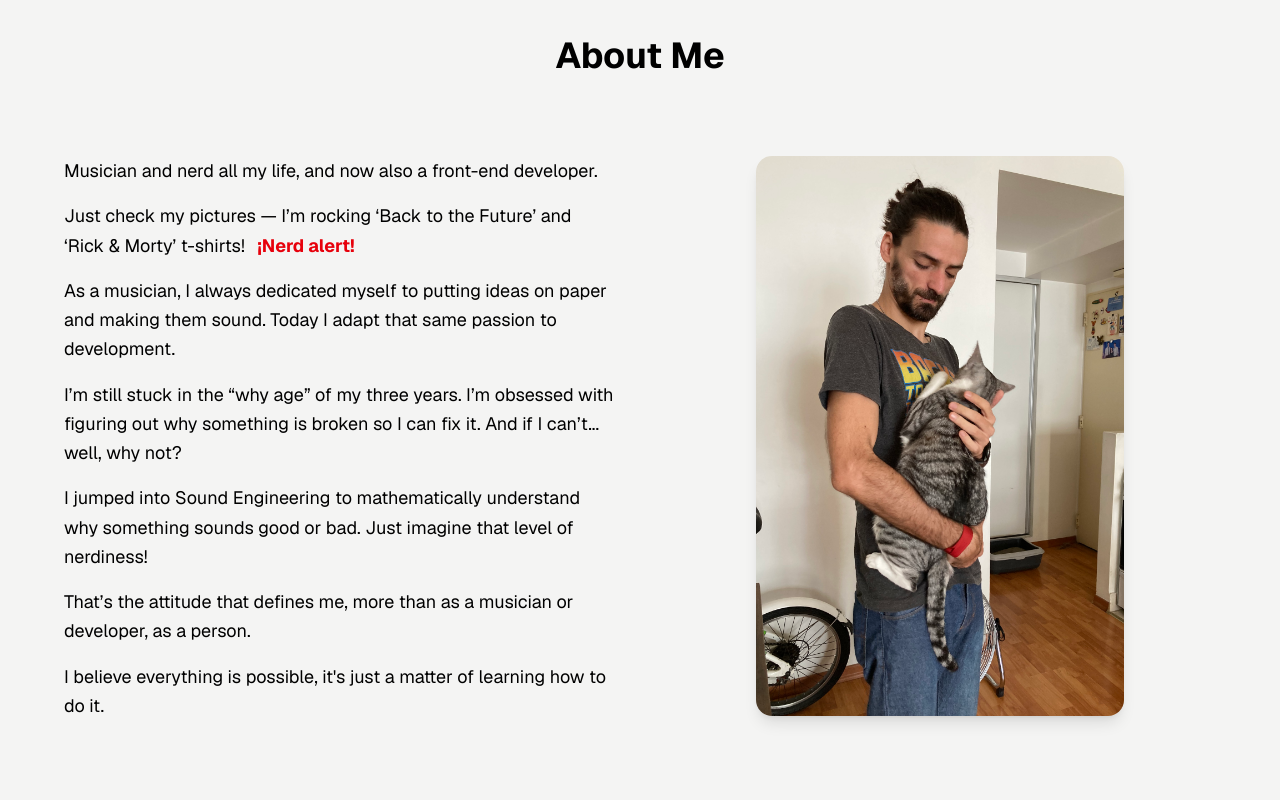
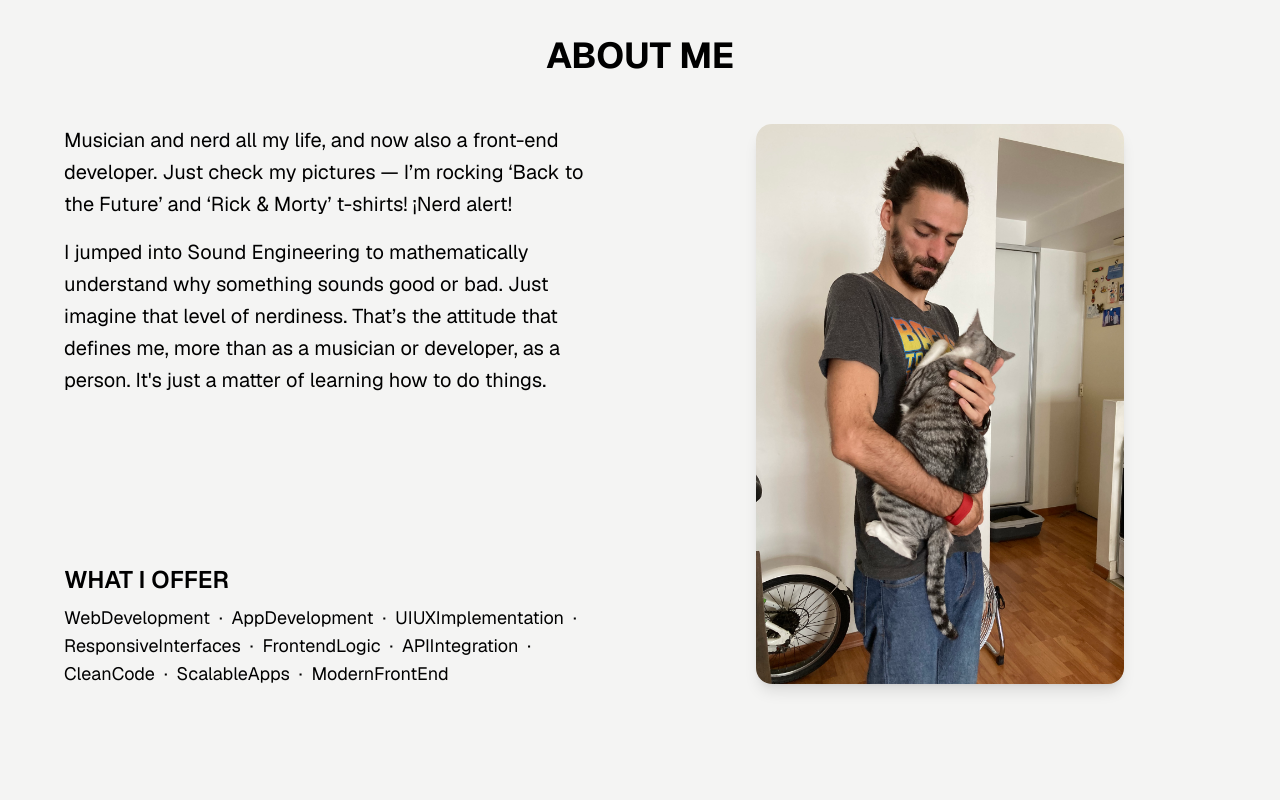
Before and after one commit to DiegoBottegoni/diegobottegoni.github.io, a React (Vite) app: page / in a window 1280 px wide. Shown: the part 1380-2180 px from the top of the page. Built offline with nearby package versions, Linux system fonts and the light colour scheme.

Commit message:
ES x ES/EN (Navbar) + About style

```diff
--- a/src/components/Home/Home.tsx
+++ b/src/components/Home/Home.tsx
@@ -1,50 +1,3 @@
-// import { useEffect } from "react";
-// import { useLocation } from "react-router-dom";
-
-// import Hero from "..//Hero/Hero";
-// import Navbar from "../Navbar/Navbar";
-// import ProjectPage from "../../presentation/components/Projects/ProjectPage";
-// import AboutPage from "../../presentation/pages/About/About";
-// import BannerSection from "../../presentation/pages/Banner/BannerSection";
-// import PeopleTalkPage from "../../presentation/pages/PeopleTalk/PeopleTalkPage";
-// import SkillsPage from "../../presentation/pages/Skills/SkillsPage";
-// import ContactSection from "../../presentation/pages/Contact/ContactSection";
-// import Footer from "../../presentation/components/Footer/Footer";
-// import ScrollToTopButton from "../../presentation/components/ScrollToTopButton";
-
-// const Home = () => {
-//     const location = useLocation();
-
-//     useEffect(() => {
-//         if (location.state?.scrollTo) {
-//             const el = document.getElementById(location.state.scrollTo);
-//             if (el) {
-//                 setTimeout(() => {
-//                     el.scrollIntoView({ behavior: "smooth" });
-//                 }, 100); // pequeño delay para asegurar que esté renderizado
-//             }
-//         }
-//     }, [location]);
-
-//     return (
-//         <div className="w-full overflow-x-hidden ">
-//             <div className="flex flex-col h-screen">
-//                 <Navbar />
-//                 <Hero />
-//             </div>
-//             <SkillsPage />
-//             <AboutPage />
-//             <BannerSection />
-//             <ProjectPage />
-//             <PeopleTalkPage />
-//             <ContactSection />
-//             <Footer />
-//             <ScrollToTopButton />
-//         </div>
-//     );
-// };
-
-// export default Home;
 import { useEffect } from "react";
 import { useLocation } from "react-router-dom";
 
@@ -59,7 +12,7 @@ import ContactSection from "../../presentation/pages/Contact/ContactSection";
 import Footer from "../../presentation/components/Footer/Footer";
 import ScrollToTopButton from "../../presentation/components/ScrollToTopButton";
 
-import Drag from "../../presentation/components/Drag"; // <-- importá tu componente Drag
+// import Drag from "../../presentation/components/Drag";
 
 const Home = () => {
     const location = useLocation();
@@ -89,7 +42,7 @@ const Home = () => {
             <ContactSection />
             <Footer />
             <ScrollToTopButton />
-            <Drag />
+            {/* <Drag /> */}
         </div>
     );
 };
--- a/src/components/Navbar/Navbar.tsx
+++ b/src/components/Navbar/Navbar.tsx
@@ -50,7 +50,7 @@ const Navbar = () => {
                     </li>
                     <li className="relative">
                         <button className="uppercase cursor-pointer" onClick={handleLanguageToggle}>
-                            EN / ES
+                            ES
                         </button>
                         {showTooltip && (
                             <div className="absolute left-1/2 -translate-x-1/2 mt-2 w-max px-2 py-1 rounded bg-gray-800 text-white text-xs shadow transition-opacity duration-200">
--- a/src/presentation/pages/About/About.tsx
+++ b/src/presentation/pages/About/About.tsx
@@ -1,49 +1,39 @@
 export default function AboutPage() {
     return (
-        <section id="about" className="w-full px-4 py-24 sm:py-48 bg-[#F4F4F3] text-foreground">
+        <section className="w-full px-4 py-24 sm:py-48 bg-[#F4F4F3] text-foreground">
             <div className="max-w-6xl mx-auto flex flex-col gap-12">
                 {/* Título central */}
-                <h2 className="text-4xl font-bold text-center pb-8">About Me</h2>
+                <h2 id="about" className="text-4xl font-bold text-center pb- uppercase">About Me</h2>
 
                 {/* Contenido en dos columnas */}
                 <div className="flex flex-col md:flex-row items-start gap-12">
                     {/* Textos a la izquierda */}
                     <div className="flex-1 flex flex-col justify-between h-full">
                         {/* Texto superior */}
-
-                        <div className="space-y-4 text-lg leading-relaxed">
-                            <div>Musician and nerd all my life, and now also a front-end developer.</div>
-                            <div>
+                        <div className="text-[20px] leading-[32px] space-y-4">
+                            <p>
+                                Musician and nerd all my life, and now also a front-end developer.
                                 Just check my pictures — I’m rocking ‘Back to the Future’ and ‘Rick & Morty’ t-shirts!{' '}
-                                <span className="text-red-600 font-bold text-lg ml-2">¡Nerd alert!</span>
-                            </div>
-                            <div>
-                                As a musician, I always dedicated myself to putting ideas on paper and making them sound. Today I adapt that same passion to development.
-                            </div>
-                            <div>
-                                I’m still stuck in the “why age” of my three years. I’m obsessed with figuring out why something is broken so I can fix it. And if I can’t... well, why not?
-                            </div>
-                            <div>
-                                I jumped into Sound Engineering to mathematically understand why something sounds good or bad. Just imagine that level of nerdiness!
-                            </div>
-                            <div>
+                                ¡Nerd alert!
+                            </p>
+                            <p>
+                                I jumped into Sound Engineering to mathematically understand why something sounds good or bad.
+                                Just imagine that level of nerdiness.
                                 That’s the attitude that defines me, more than as a musician or developer, as a person.
-                            </div>
-                            <div>
-                                I believe everything is possible, it's just a matter of learning how to do it.
-                            </div>
-                            {/* <div>
-                                If there's something I want to get done but don't know how to do it, I learn it and do it.
-                            </div> */}
-
+                                It's just a matter of learning how to do things.
+                            </p>
                         </div>
 
 
                         {/* Texto inferior */}
-                        <div className="my-6 lg:mt-36">
-                            <h3 className="text-2xl font-semibold mb-2">What I offer</h3>
+                        <div className="my-6 lg:mt-42">
+                            <h3 className="text-2xl font-semibold mb-2 uppercase">What I offer</h3>
                             <p className="text-lg text-muted-foreground">
-                                &lt;WebDevelopment&gt; · &lt;AppDevelopment&gt; · &lt;UIUXImplementation&gt; · &lt;ResponsiveInterfaces&gt; · &lt;FrontendLogic&gt; · &lt;APIIntegration&gt; · &lt;CleanCode&gt; · &lt;ScalableApps&gt; · &lt;RealWorldSolutions&gt; · &lt;ModernFrontEnd&gt; · &lt;ContinuousLearning&gt;
+                                {/* ·&nbsp;&nbsp;&nbsp;WebDevelopment &nbsp;&nbsp;&nbsp;·&nbsp;&nbsp;&nbsp; AppDevelopment &nbsp;&nbsp;&nbsp;·&nbsp;&nbsp;&nbsp; UIUXImplementation &nbsp;&nbsp;&nbsp;·&nbsp;&nbsp;&nbsp; ResponsiveInterfaces &nbsp;&nbsp;&nbsp;·&nbsp;&nbsp;&nbsp; FrontendLogic &nbsp;&nbsp;&nbsp;·&nbsp;&nbsp;&nbsp; APIIntegration &nbsp;&nbsp;&nbsp;·&nbsp;&nbsp;&nbsp; CleanCode &nbsp;&nbsp;&nbsp;·&nbsp;&nbsp;&nbsp; ScalableApps &nbsp;&nbsp;&nbsp;·&nbsp;&nbsp;&nbsp; RealWorldSolutions &nbsp;&nbsp;&nbsp;·&nbsp;&nbsp;&nbsp; ModernFrontEnd &nbsp;&nbsp;&nbsp;·&nbsp;&nbsp;&nbsp; ContinuousLearning */}
+
+                                WebDevelopment &nbsp;·&nbsp; AppDevelopment &nbsp;·&nbsp; UIUXImplementation &nbsp;·&nbsp; ResponsiveInterfaces &nbsp;·&nbsp; FrontendLogic &nbsp;·&nbsp; APIIntegration &nbsp;·&nbsp; CleanCode &nbsp;·&nbsp; ScalableApps &nbsp;·&nbsp; ModernFrontEnd &nbsp;
+
+
                             </p>
                         </div>
                     </div>
@@ -61,3 +51,9 @@ export default function AboutPage() {
         </section>
     );
 }
+
+// More text to add
+{/* <div className="-mb-0.5">
+                                As a musician, I always dedicated myself to putting ideas on paper and making them sound. Today I adapt that same passion to development.
+                                I’m still stuck in the “why age” of my three years. I’m obsessed with figuring out why something is broken so I can fix it. And if I can’t... I want to know why.
+                            </div> */}
```
